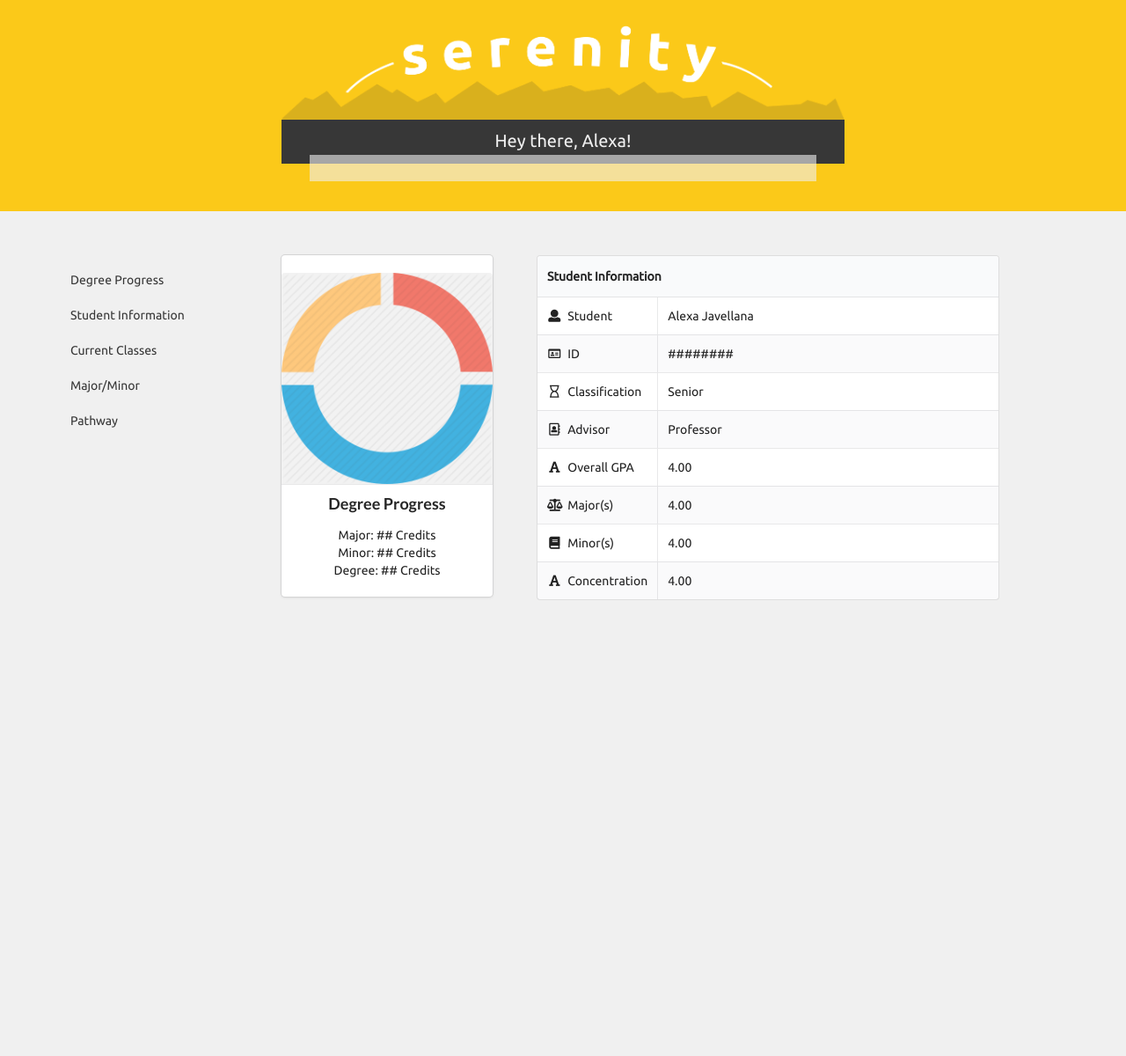
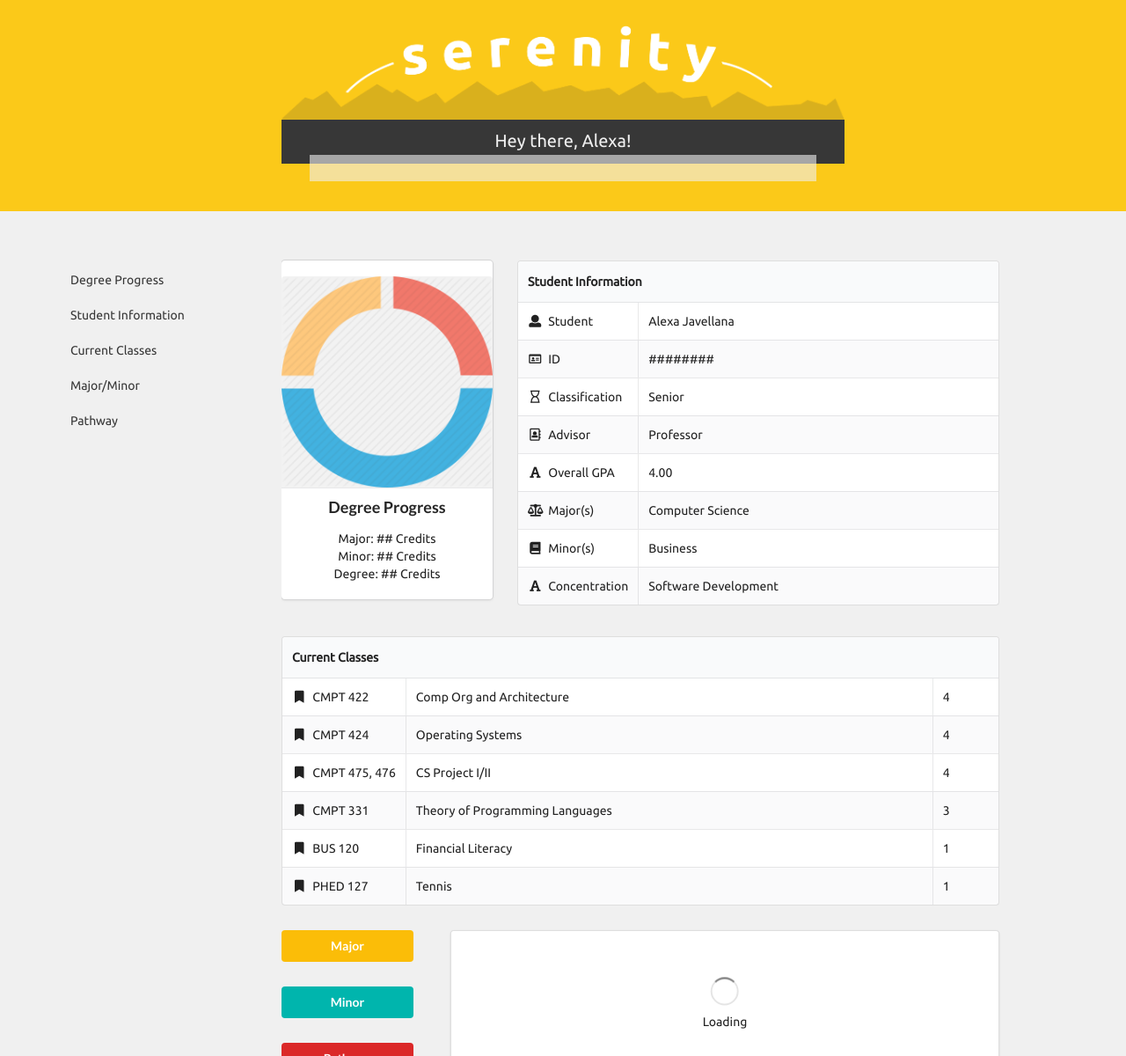
Before and after one commit to serenity-marist/serenity, a Flask app: page /dashboard in a window 1280 px wide. Shown: the whole page at 88% size. Run offline with Flask 2, Linux system fonts and the light colour scheme; some libraries are stand-ins or nearby versions.

Commit message:
dashboard done

```diff
--- a/static/css/style.css
+++ b/static/css/style.css
@@ -167,6 +167,7 @@ font-size:30px;
   width: 100%;
   height: 100%;
   display: block;
+  max-width: 1280px;
 }
 
 .dash.head {
@@ -225,33 +226,66 @@ font-size:30px;
 .dash.ui.very.relaxed.list {
   margin: 0 auto;
   width: 50%;
-  padding-top: 70px;
+  padding-top: 5em;
 }
 
 .dash.content.right.content {
   width: 75%;
   float: left;
-  padding-top: 50px;
+  padding-top: 4em;
+  overflow-y: scroll;
 }
 
 .dash.student.view {
-  width: 25%;
+  width: 100%;
   float: left;
+  display: block;
 }
 
 .dash.student.ui.card {
   text-align: center;
-  padding-bottom: 20px;
-  padding-top: 20px;
+  padding-bottom: 1.3em;
+  padding-top: 1.3em;
+  width: 25%;
+  float: left;
 }
 
 .dash.student.information {
   width: 60%;
   float: left;
+  display:block;
 }
 
 .dash.stu.table {
-  padding-left: 50px;
+  padding-left: 2em;
+}
+
+.dash.current.classes {
+  display:block;
+  float:left;
+  width: 100%;
+  padding-top: 2em;
+}
+
+.dash.three.and.boxes {
+  width: 100%;
+}
+
+.dash.three.butts {
+  width: 20%;
+  float:left;
+  display:block;
+}
+
+.button.ui.button.yellow, .button.ui.button.red, .button.ui.button.teal {
+  width: 150px;
+  margin-top: 2em;
+}
+
+.dash.boxes {
+  width: 65%;
+  float:left;
+  display:block;
 }
 /*
 .dash.foot {
--- a/templates/dashboard.html
+++ b/templates/dashboard.html
@@ -51,7 +51,6 @@
             Degree: ## Credits<br />
           </div>
         </div>
-      </div>
 
         <div class="dash student information">
           <div class="dash stu table">
@@ -96,24 +95,100 @@
                   <td class="collapsing">
                     <i class="balance scale icon"></i> Major(s)
                   </td>
-                <td>4.00</td>
+                  <td>Computer Science</td>
                 </tr>
                 <tr>
                   <td class="collapsing">
                     <i class="book icon"></i> Minor(s)
                   </td>
-                <td>4.00</td>
+                  <td>Business</td>
                 </tr>
                 <tr>
                   <td class="collapsing">
                     <i class="font icon"></i> Concentration
                   </td>
-                <td>4.00</td>
+                  <td>Software Development</td>
                 </tr>
               </tbody>
             </table>
           </div>
         </div>
+      </div>
+
+      <div class="dash current classes">
+        <div class="dash curclass" style="width:85%">
+          <table class="ui celled striped table">
+            <thead>
+              <tr><th colspan="3">
+                Current Classes
+              </th>
+            </tr></thead>
+            <tbody>
+              <tr>
+                <td class="collapsing">
+                  <i class="bookmark icon"></i> CMPT 422
+                </td>
+                <td>Comp Org and Architecture</td>
+                <td>4</td>
+              </tr>
+              <tr>
+                <td class="collapsing">
+                  <i class="bookmark icon"></i> CMPT 424
+                </td>
+                <td>Operating Systems</td>
+                <td>4</td>
+              </tr>
+              <tr>
+                <td class="collapsing">
+                  <i class="bookmark icon"></i> CMPT 475, 476
+                </td>
+                <td>CS Project I/II</td>
+                <td>4</td>
+              </tr>
+              <tr>
+                <td class="collapsing">
+                  <i class="bookmark icon"></i> CMPT 331
+                </td>
+                <td>Theory of Programming Languages</td>
+                <td>3</td>
+              </tr>
+              <tr>
+                <td class="collapsing">
+                  <i class="bookmark icon"></i> BUS 120
+                </td>
+                <td>Financial Literacy</td>
+                <td>1</td>
+              </tr>
+              <tr>
+                <td class="collapsing">
+                  <i class="bookmark icon"></i> PHED 127
+                </td>
+                <td>Tennis</td>
+                <td>1</td>
+              </tr>
+            </tbody>
+          </table>
+        </div>
+      </div>
+
+      <div class="dash three and boxes">
+        <div class="dash three butts">
+        <button class="ui yellow button">Major</button>
+        <button class="ui teal button">Minor</button>
+        <button class="ui red button">Pathway</button>
+        </div>
+
+        <div class="dash boxes">
+          <div class="ui segment" style="width: 100%; margin-top:2em; height: 165px;">
+            <div class="ui active inverted dimmer">
+              <div class="ui text loader">Loading</div>
+            </div>
+            <p></p>
+          </div>
+        </div>
+      </div>
+
+
 
     </div>
   </div>
```
Lines whose indentation alone changed are shown as unchanged.
